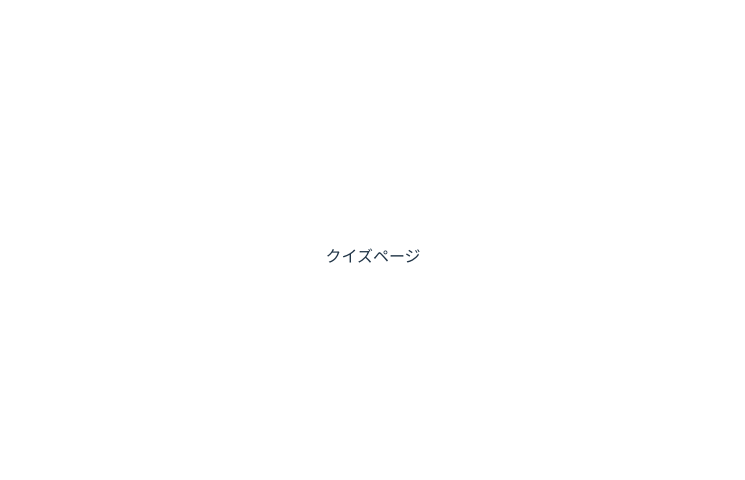
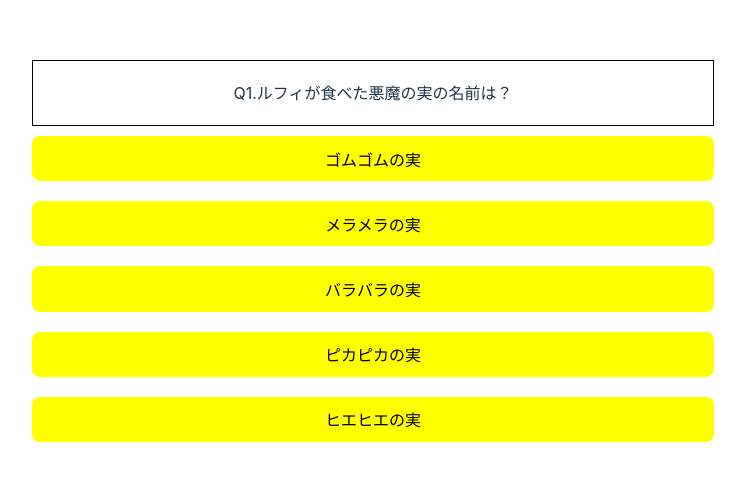
Before and after one commit to Hashimoto-Noriaki/react-quiz2, a React (Vite) app: page /quiz in a window 1280 px wide. Shown: the part 144-624 px from the top of the page, without its empty margins (267-1012 px from the left). Built offline with nearby package versions, Linux system fonts and the light colour scheme.

Commit message:
Buttonとdisplay作成してクイズ画面作成

```diff
--- /dev/null
+++ b/src/components/Button/Button.module.css
@@ -0,0 +1,6 @@
+.button {
+    width:100%;
+    text-align:center;
+    background-color:yellow;
+    margin:10px 0;
+}
--- /dev/null
+++ b/src/components/Button/Button.tsx
@@ -0,0 +1,9 @@
+import styles from './Button.module.css'
+
+export default function ResultPage ({children}) {
+    return (
+        <button className={styles.button}>
+            {children}
+        </button>
+    )
+}
--- /dev/null
+++ b/src/components/Display/Display.module.css
@@ -0,0 +1,7 @@
+.display {
+    flex:40;
+    padding:20px 10px;
+    border: 1px solid black;
+    align-items: center;
+    justify-content: center;
+}
--- /dev/null
+++ b/src/components/Display/Display.tsx
@@ -0,0 +1,9 @@
+import styles from './Display.module.css'
+
+export default function Display({children}) {
+    return (
+        <div className={styles.display}>
+            {children}
+        </div>
+    )
+}
--- a/src/components/pages/QuizPage.tsx
+++ b/src/components/pages/QuizPage.tsx
@@ -1,5 +1,21 @@
+import quizData from '../../data/quiz';
+import Display from '../Display/Display';
+import Button from '../Button/Button';
+
 export default function QuizPage () {
+    const quizIndex = 0;
     return (
-        <div>クイズページ</div>
+        <>
+            <Display>
+                <div>
+                    {`Q1.${quizData[quizIndex].question}`}
+                </div>
+            </Display>
+            <Button>{`${quizData[quizIndex].options[0]}`}</Button>
+            <Button>{`${quizData[quizIndex].options[1]}`}</Button>
+            <Button>{`${quizData[quizIndex].options[2]}`}</Button>
+            <Button>{`${quizData[quizIndex].options[3]}`}</Button>
+            <Button>{`${quizData[quizIndex].options[4]}`}</Button>
+        </>
     )
 }
```
